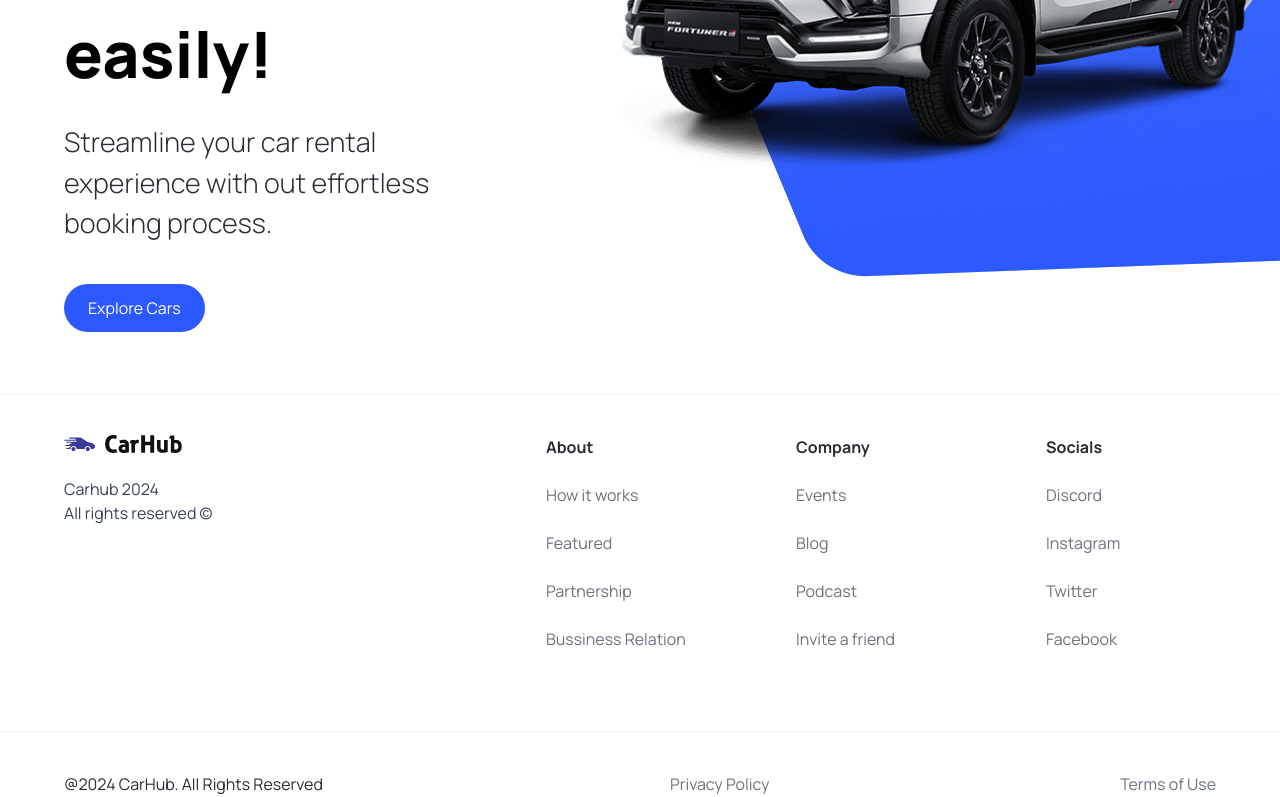
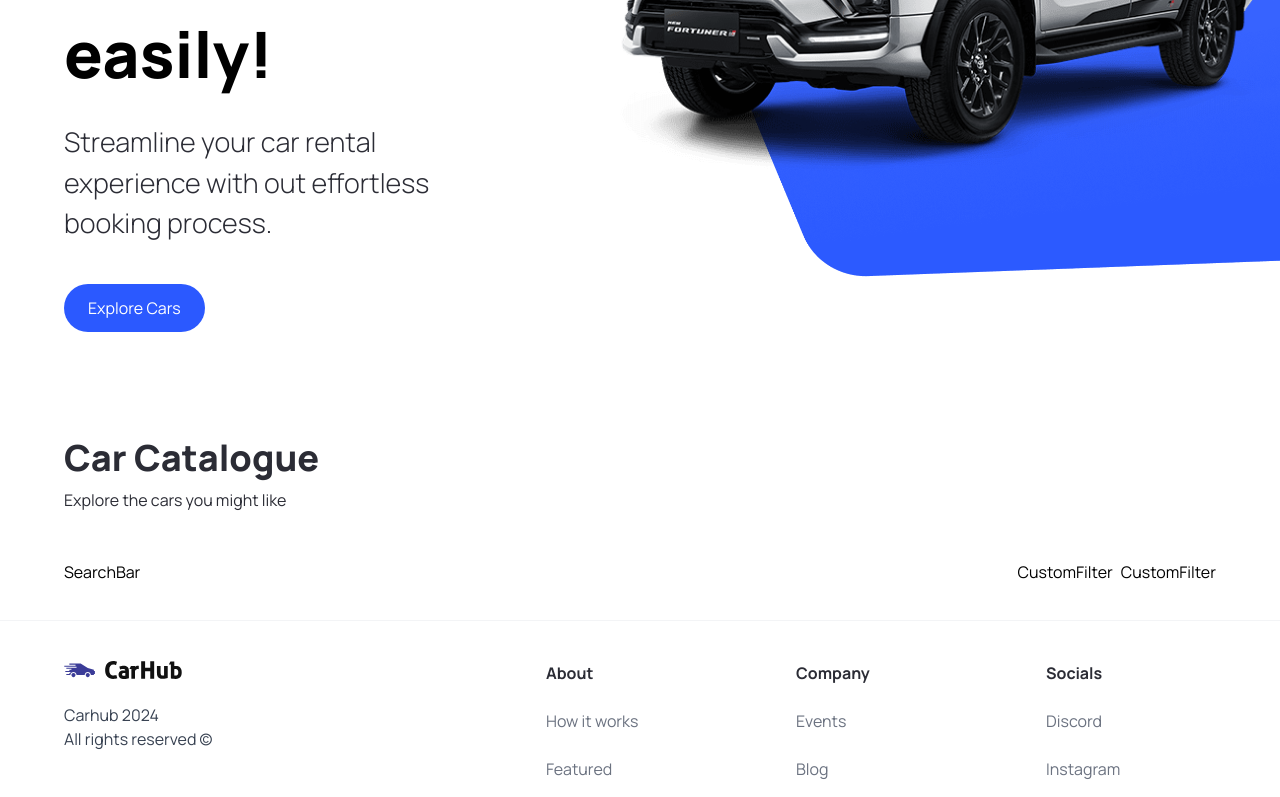
Before and after one commit to Ryan-Williams-Dev/next-ecommerce, a Next.js app: page / in a window 1280 px wide. Shown: the part 426-1223 px from the top of the page. Built offline with nearby package versions, Linux system fonts and the light colour scheme.

Commit message:
added component files for searchbar and filters

```diff
--- a/app/page.tsx
+++ b/app/page.tsx
@@ -1,9 +1,24 @@
-import { Hero } from "@/components";
+import { Hero, SearchBar, CustomFilter } from "@/components";
 
 export default function Home() {
   return (
     <main className="overflow-hidden">
       <Hero />
+      <div className="mt-12 padding-x padding-y max-width" id="discover">
+        <div className="home__text-container">
+          <h1 className="text-4xl font-extrabold">Car Catalogue</h1>
+          <p>Explore the cars you might like</p>
+        </div>
+
+        <div className="home__filters">
+          <SearchBar />
+
+          <div className="home__filter-container">
+            <CustomFilter title="fuel" />
+            <CustomFilter title="year" />
+          </div>
+        </div>
+      </div>
     </main>
   );
 }
--- /dev/null
+++ b/components/CustomFilter.tsx
@@ -0,0 +1,7 @@
+import React from "react";
+
+const CustomFilter = () => {
+  return <div>CustomFilter</div>;
+};
+
+export default CustomFilter;
--- /dev/null
+++ b/components/SearchBar.tsx
@@ -0,0 +1,7 @@
+import React from "react";
+
+const SearchBar = () => {
+  return <div>SearchBar</div>;
+};
+
+export default SearchBar;
--- a/components/index.ts
+++ b/components/index.ts
@@ -2,5 +2,7 @@
 import CustomButton from "./CustomButton";
 import Navbar from "./Navbar";
 import Footer from "./Footer";
+import SearchBar from "./SearchBar";
+import CustomFilter from "./CustomFilter";
 
-export { Hero, CustomButton, Navbar, Footer };
+export { Hero, CustomButton, Navbar, Footer, SearchBar, CustomFilter };
```
